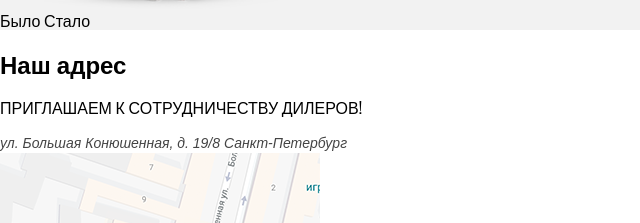
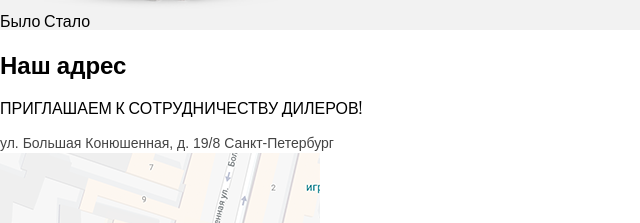
Before and after one commit to fidg37/966601-cat-energy-17, a website: page source/index.html in a window 1280 px wide. Shown: the part 2421-2644 px from the top of the page, 0-640 px from the left. Drawn offline with nearby package versions, Linux system fonts and the light colour scheme; files that its build step writes are made by us from their sources.

Commit message:
Убрал курсив у адреса в секции с картой

```diff
--- a/source/sass/blocks/universal/map.scss
+++ b/source/sass/blocks/universal/map.scss
@@ -8,7 +8,8 @@
 }
 
 .map__address {
-  font-family: Arial;
+  font-family: Arial, sans-serif;
+  font-style: normal;
   font-size: 14px;
   line-height: 1.43;
   color: #444444;
```
